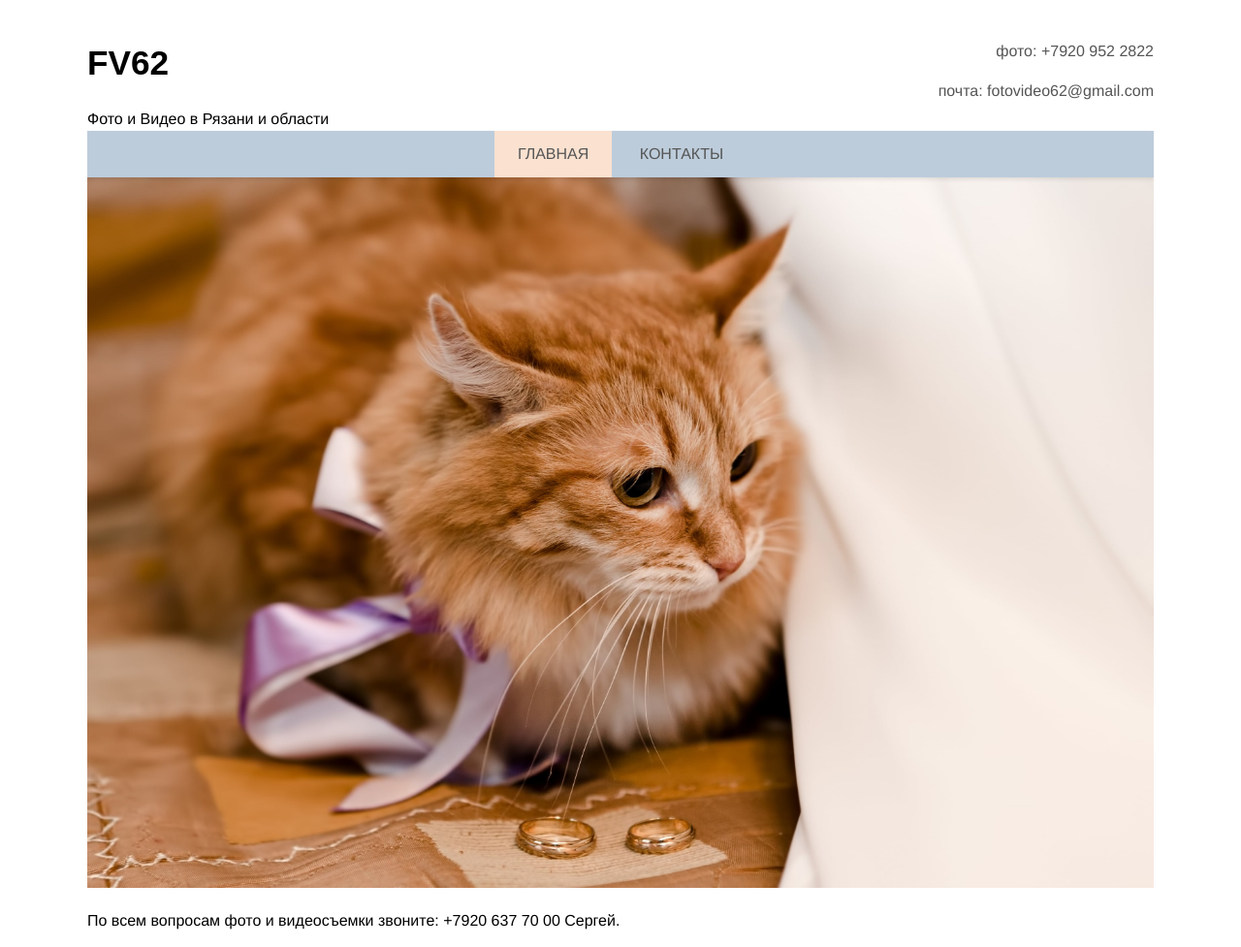
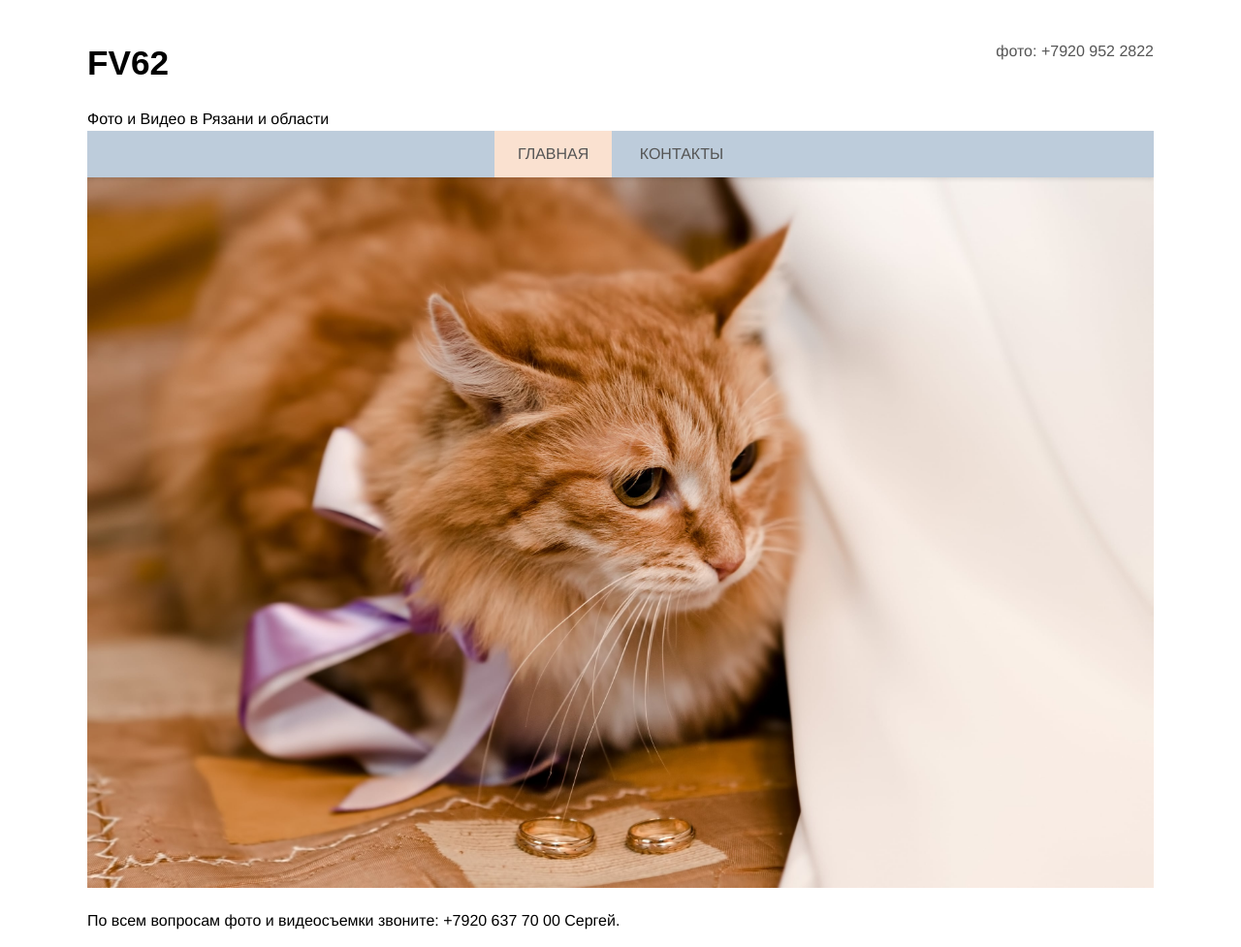
Before and after one commit to fv62/fv62.github.io, a Jekyll site: the page built from index.md, in a window 1280 px wide. Shown: the whole page at 97% size. Built offline with Jekyll 4.4.1, drawn with Linux system fonts in a browser that asks for light colours.

Commit message:
removed email

```diff
--- a/_config.yml
+++ b/_config.yml
@@ -5,10 +5,7 @@ contacts:
     name: +7920 952 2822
     icon: tel
     description: фото
-  - link: 'mailto:fotovideo62@gmail.com'
-    name: fotovideo62@gmail.com
-    icon: mailto
-    description: почта
+
 footerText: FV62 - мы стараемся для Вас!
 google_analytics: null
 theme: null
```
